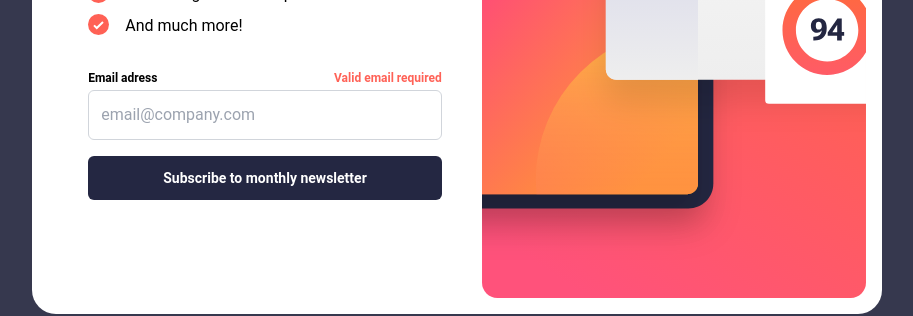
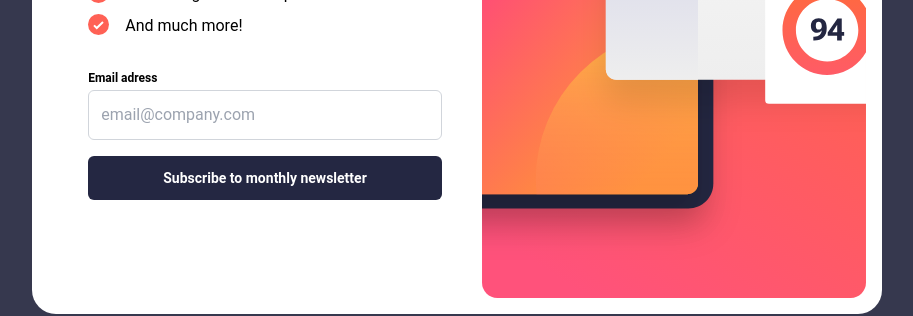
Before and after one commit to Rowada/FRM_react, a React (Vite) app in the folder newsletter-form/: page / in a window 1280 px wide. Shown: the part 387-703 px from the top of the page, without its empty margins (183-1096 px from the left). Built offline with nearby package versions, Linux system fonts and the light colour scheme.

Commit message:
feat: add error message

```diff
--- a/newsletter-form/src/components/Form/Form.jsx
+++ b/newsletter-form/src/components/Form/Form.jsx
@@ -1,8 +1,35 @@
 // @ts-nocheck
 
-export default function Form() {
+import { useState } from "react";
+
+export default function Form({ onSubmit }) {
+  const [email, setEmail] = useState("");
+  const [error, setError] = useState("");
+
+  const handleChange = (e) => {
+    setEmail(e.target.value);
+  };
+
+  const handleSubmit = (e) => {
+    e.preventDefault();
+    if (!validateEmail(email)) {
+      setError("Valid email required");
+    } else {
+      setError("");
+      onSubmit(email);
+    }
+  };
+
+  const validateEmail = (email) => {
+    const re = /\S+@\S+\.\S+/;
+    return re.test(email);
+  };
+
   return (
-    <form className="relative flex flex-col justify-center my-6 md:mt-8 px-5 md:px-10">
+    <form
+      onSubmit={handleSubmit}
+      className="relative flex flex-col justify-center my-6 md:mt-8 px-5 md:px-10"
+    >
       <div className="flex flex-col items-start">
         <label className="font-bold text-xs mb-1" htmlFor="new">
           Email adress
@@ -11,15 +38,19 @@ export default function Form() {
           className="border border-gray-300 hover:border-primary focus:outline-none focus:border-primary text-accent w-full mb-4 rounded-md py-3 px-3"
           type="email"
           placeholder="email@company.com"
+          value={email}
           id="new"
+          onChange={handleChange}
         />
       </div>
       <button className="block bg-text text-secondary font-bold text-sm rounded-md py-3 px-3 hover:bg-gradient-to-l hover:from-primary hover:to-hover">
         Subscribe to monthly newsletter
       </button>
-      <span className="absolute top-0 right-5 md:right-10 font-bold text-xs text-primary">
-        Valid email required
-      </span>
+      {error && (
+        <span className="absolute top-0 right-5 md:right-10 font-bold text-xs text-primary">
+          {error}
+        </span>
+      )}
     </form>
   );
 }
--- /dev/null
+++ b/newsletter-form/src/components/Header/Success.jsx
@@ -0,0 +1,5 @@
+// @ts-nocheck
+
+export default function Success() {
+  return <div>Success</div>;
+}
```
